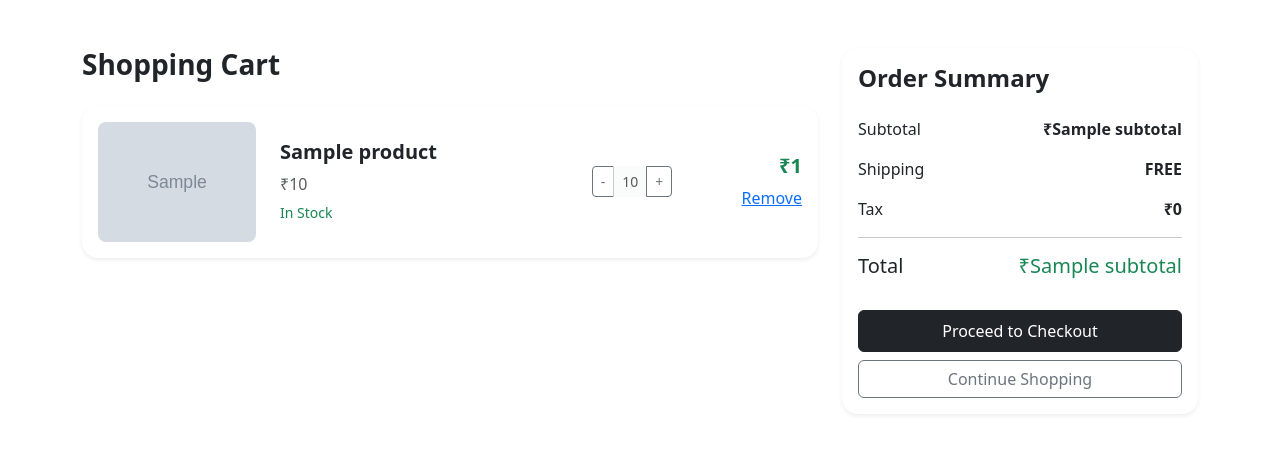
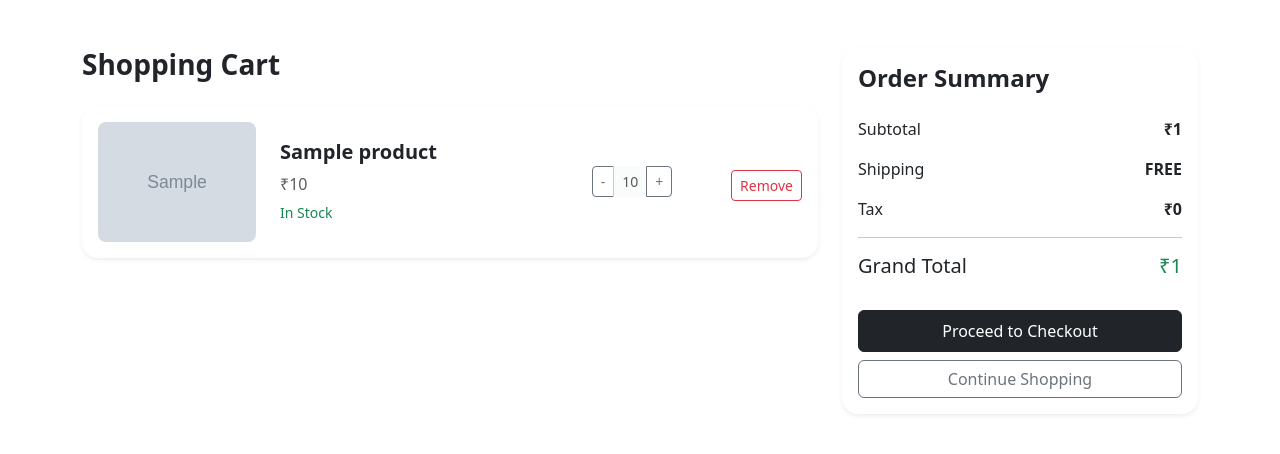
Before and after one commit to harrish47/Vshine_naturals, a Django app: template cart/templates/cart.html in a window 1280 px wide. Shown: the top 454 px of the page. Run offline with Django 5.2, Linux system fonts and the light colour scheme; the template is opened without the code that fills it: most values are stand-ins (such as "Sample title", 1, 10 or a date in 2020); grey boxes marked "Sample" are stand-in pictures; some libraries are stand-ins or nearby versions.

Commit message:
feat: add functionality to the increase, decrease and remove buttons

```diff
--- a/cart/templates/cart.html
+++ b/cart/templates/cart.html
@@ -56,17 +56,15 @@
 
                                 <div class="btn-group">
 
-                                    <button class="btn btn-outline-secondary btn-sm">
-                                        -
-                                    </button>
+                                    <a href="{% url 'cart:decrease_quantity' item.id%}"
+                                        class="btn btn-outline-secondary btn-sm">-</a>
 
                                     <button class="btn btn-light btn-sm" disabled>
                                         {{ item.quantity }}
                                     </button>
 
-                                    <button class="btn btn-outline-secondary btn-sm">
-                                        +
-                                    </button>
+                                    <a href="{% url 'cart:increase_quantity' item.id%}"
+                                        class="btn btn-outline-secondary btn-sm">+</a>
 
                                 </div>
 
@@ -75,11 +73,9 @@
                             <!-- Total & Delete -->
                             <div class="col-md-2 text-end">
 
-                                <h5 class="fw-bold text-success">
-                                    ₹{{ item.total_price }}
-                                </h5>
 
-                                <a href="{% url 'cart:remove_cart' item.id%}" class="class=" btn btn-outline-danger btn-sm mt-2"">Remove</a>
+                                <a href="{% url 'cart:remove_cart' item.id%}"
+                                    class=" btn btn-outline-danger btn-sm mt-2">Remove</a>
 
                             </div>
 
@@ -94,7 +90,7 @@
                 <div class="card shadow-sm border-0 rounded-4">
                     <div class="card-body text-center py-5">
                         <h4>Your cart is empty 🛒</h4>
-                        <a href="#" class="btn btn-primary mt-3">
+                        <a href="{% url 'home:list' %}" class="btn btn-primary mt-3">
                             Continue Shopping
                         </a>
                     </div>
@@ -118,7 +114,7 @@
 
                         <div class="d-flex justify-content-between mb-3">
                             <span>Subtotal</span>
-                            <strong>₹{{ subtotal }}</strong>
+                            <strong>₹{{ total_price }}</strong>
                         </div>
 
                         <div class="d-flex justify-content-between mb-3">
@@ -135,10 +131,10 @@
 
                         <div class="d-flex justify-content-between mb-4">
 
-                            <h5>Total</h5>
+                            <h5>Grand Total</h5>
 
                             <h5 class="text-success">
-                                ₹{{ subtotal }}
+                                ₹{{ total_price }}
                             </h5>
 
                         </div>
@@ -147,7 +143,7 @@
                             Proceed to Checkout
                         </button>
 
-                        <a href="#" class="btn btn-outline-secondary w-100 mt-2">
+                        <a href="{% url 'home:list' %}" class="btn btn-outline-secondary w-100 mt-2">
                             Continue Shopping
                         </a>
 
--- a/cart/urls.py
+++ b/cart/urls.py
@@ -5,5 +5,7 @@ app_name = 'cart'
 urlpatterns=[
     path('cart/', views.view_cart, name= 'cart'),
     path('cart/add/<int:product_id>', views.add_to_cart, name='add_to_cart'),
-    path('cart/remove/<int:cart_item_id>', views.remove_cart, name='remove_cart')
+    path('cart/remove/<int:cart_item_id>', views.remove_cart, name='remove_cart'),
+    path('cart/increase/<int:cart_item_id>', views.increase_quantity, name= 'increase_quantity'),
+    path('cart/decrease/<int:cart_item_id>', views.decrease_quantity, name= 'decrease_quantity'),
 ]
```
Also changed, not shown: cart/views.py (+15 -0 lines).
